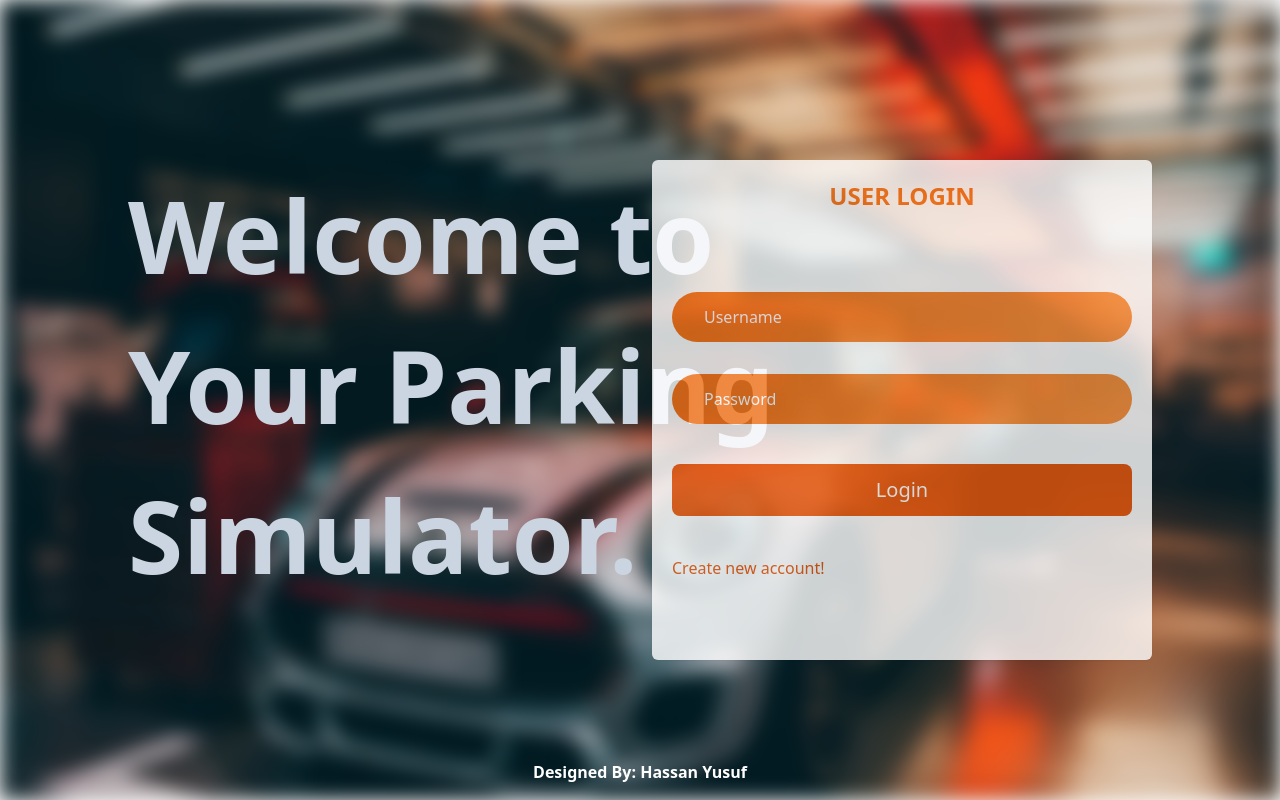
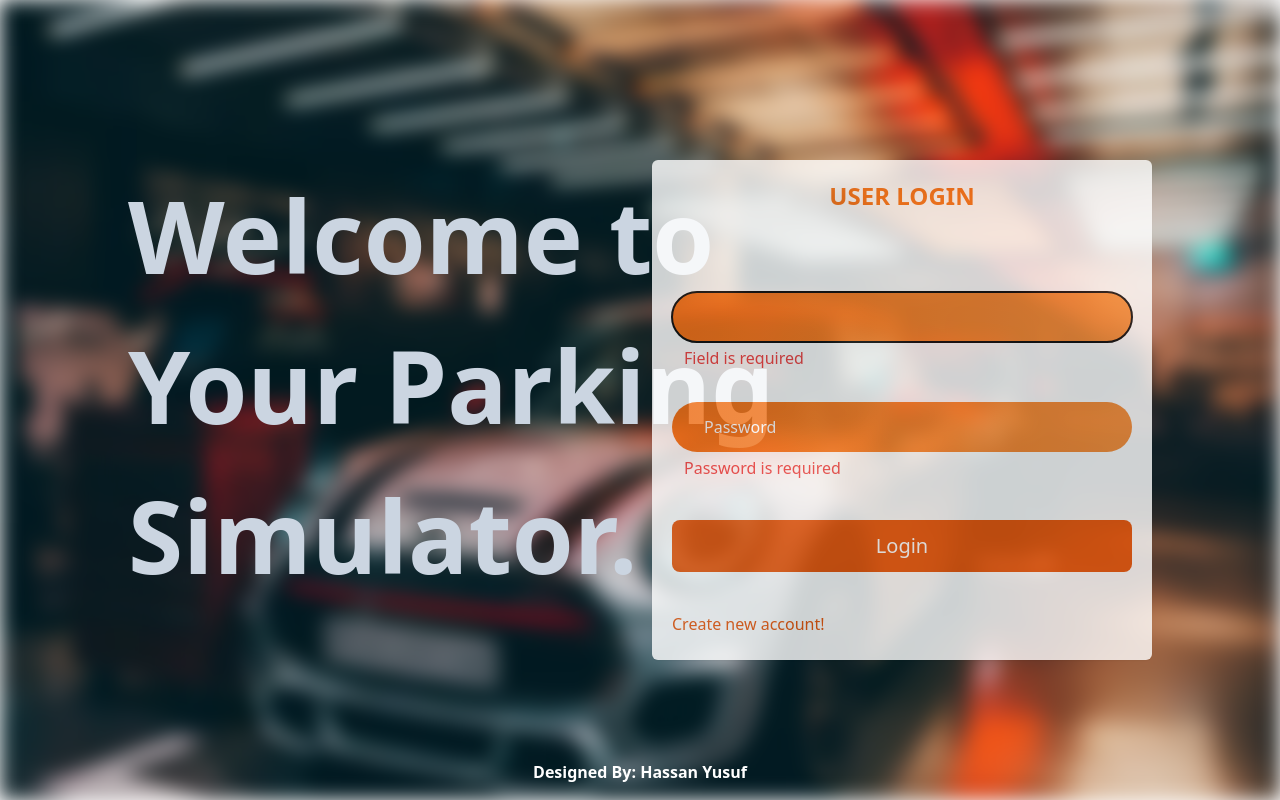
Before and after one commit to MHa55anY/parking-system, a React (Create React App) app in the folder parking-sys-client/: page / in a window 1280 px wide. Both pictures are taken after a click on the button "Login". Built offline with nearby package versions, Linux system fonts and the light colour scheme.

Commit message:
Integrated auth flow in client

```diff
--- a/parking-sys-client/package.json
+++ b/parking-sys-client/package.json
@@ -10,9 +10,11 @@
     "@types/node": "^16.18.80",
     "@types/react": "^18.2.55",
     "@types/react-dom": "^18.2.19",
+    "axios": "^1.6.7",
     "react": "^18.2.0",
     "react-dom": "^18.2.0",
     "react-hook-form": "^7.50.1",
+    "react-hot-toast": "^2.4.1",
     "react-icons": "^5.0.1",
     "react-router-dom": "^6.22.0",
     "react-scripts": "5.0.1",
--- a/parking-sys-client/src/components/inputs/FormInput.tsx
+++ b/parking-sys-client/src/components/inputs/FormInput.tsx
@@ -8,6 +8,7 @@ interface FormInputProps {
     type: 'email' | "password" | "text" | "number";
     placeholder?: string;
     icon?: IconType;
+    required?: boolean
 
 }
 
@@ -15,22 +16,59 @@ const FormInput: FC<FormInputProps> = ({
   name,
   type,
   placeholder,
-  icon: Icon
+  icon: Icon,
+  required
 }) => {
-  const { register } = useFormContext();
+  const { register, formState: { errors } } = useFormContext();
+  let validation = undefined;
+  if(required) {
+    validation = {
+      required: 'Field is required',
+      minLength: {
+        value: 1,
+        message: 'Field is required'
+      },
+    }
+  }
+  if(type === 'email') {
+    validation = {
+          required: 'Email is required',
+          pattern: {
+            value: /^[A-Z0-9._%+-]+@[A-Z0-9.-]+\.[A-Z]{2,}$/i,
+            message: 'Invalid email address'
+          }
+        }
+  }
+  if( type === 'password') {
+    validation = {
+        required: 'Password is required',
+        minLength: {
+          value: 6,
+          message: 'Password must be at least 6 characters long'
+        },
+        maxLength: {
+          value: 20,
+          message: 'Password cannot exceed 20 characters'
+        }
+    }
+  }
   return (
+    <div className="w-full flex flex-col relative">
       <div className="w-full flex items-center text-amber-500 relative">
           <div className="absolute inset-y-0 left-1 flex items-center pl-2 font-bold">
             {Icon && <Icon size={20} color="white"/>}
           </div>
           <input
-          {...register(name)}
+            {...register(name, validation)}
             type={type}
             placeholder={placeholder}
             className={`w-full text-white rounded-full h-[50px] p-2 focus:placeholder:opacity-0 bg-gradient-to-r from-orange-500 to-orange-400
                     placeholder:text-white ${Icon ? 'pl-10' : 'pl-8'}`}
           />
       </div>
+      {errors?.[name] && <p className="text-red-500 mt-1 pl-3">{errors?.[name]?.message as string}</p>}
+    </div>
+
   )
 }
 
--- a/parking-sys-client/src/components/landingPage/LoginCard.tsx
+++ b/parking-sys-client/src/components/landingPage/LoginCard.tsx
@@ -1,22 +1,37 @@
-import { FieldValues, FormProvider, useForm } from "react-hook-form"
+import { FormProvider, useForm } from "react-hook-form"
 import FormInput from "../inputs/FormInput"
 import { useState } from "react";
+import useAuth from "../../hooks/useAuth";
 
 const LoginCard = () => {
-  const [login, setLogin] = useState(true);
-  const methods = useForm<{email: string, password: string}>();
-  const { handleSubmit } = methods;
-  const onSubmit = (data: FieldValues) => console.log(data);
+  const [loginFlow, setLoginFlow] = useState(true);
+  const methods = useForm<{userName: string, password: string}>();
+  const { handleSubmit, reset } = methods;
+  const { login, register } = useAuth();
+  const onSubmit = async (data: {userName: string, password: string}) => {
+    if(loginFlow) {
+      await login(data);
+    }
+    else await register(data);
+  };
+
+  const switchFlows = () => {
+    reset({
+      userName: '',
+      password: ''
+    });
+    setLoginFlow(!loginFlow)
+  }
   return (
     <FormProvider {...methods}>
       <div
         className="w-[500px] h-[500px] fixed p-5 bg-white right-[10%] top-[20%] rounded-md opacity-80 shadow-sm" >
           <header className="text-2xl text-orange-500 font-bold text-center mb-[80px]">
-            {login ? 'USER LOGIN' : 'CREATE ACCOUNT'}
+            {loginFlow ? 'USER LOGIN' : 'CREATE ACCOUNT'}
           </header>
           <div className="flex flex-col gap-8">
-              <FormInput name="email" type="email" placeholder="Username" />
-              <FormInput name="password" type="password" placeholder="Password" />
+              <FormInput name="userName" type="text" placeholder="Username" required />
+              <FormInput name="password" type="password" placeholder="Password" required />
           </div>
           <div className="flex justify-center mt-10 text-xl">
             <button
@@ -24,12 +39,12 @@ const LoginCard = () => {
               onClick={handleSubmit(onSubmit)}
               className="bg-orange-600 hover:opacity-80 p-3 rounded-lg w-[500px] text-white"
             >
-              {login ? 'Login' : 'Sign In'}
+              {loginFlow ? 'Login' : 'Register'}
             </button>
           </div>
           <footer className="flex flex-row justify-between mt-10">
-            <label className="text-orange-600 cursor-pointer" onClick={() => setLogin(!login)}>
-              {login ? 'Create new account!' : 'Already have an account? Login!'}
+            <label className="text-orange-600 cursor-pointer" onClick={switchFlows}>
+              {loginFlow ? 'Create new account!' : 'Already have an account? Login!'}
             </label>
           </footer>
       </div>
--- /dev/null
+++ b/parking-sys-client/src/hooks/useAuth.tsx
@@ -0,0 +1,59 @@
+import { create } from 'zustand';
+import { loginUser, registerUser } from '../services/auth';
+import toast from 'react-hot-toast';
+import { isAxiosError } from 'axios';
+
+interface AuthStore {
+  authToken: string | null;
+  login: (creds: { userName: string; password: string }) => Promise<void>;
+  register: (creds: { userName: string; password: string }) => Promise<void>;
+  logout: () => void;
+  isAuthenticated: () => boolean;
+}
+
+const useAuth = create<AuthStore>((set, get) => ({
+  authToken: localStorage.getItem('authToken') || null,
+  login: async (creds) => {
+    try {
+      const { data } = await loginUser(creds);
+      if (data?.success) {
+        localStorage.setItem('authToken', data?.accessToken);
+        set({ authToken: data?.accessToken });
+        toast.success("You have successfully Logged In 😀!");
+      } else {
+        toast.error(data?.message);
+      }
+    } catch (error) {
+      if (isAxiosError(error)) {
+        const message = error?.response?.data?.message;
+        toast.error(message + "🤔");
+      } else {
+        toast.error("An unexpected error occurred 😔");
+      }
+    }
+  },
+  register: async (creds) => {
+    try {
+      const { data } = await registerUser(creds);
+      if (data?.success) {
+        toast.success("You have successfully registered 😀!");
+      } else {
+        toast.error(data?.message);
+      }
+    } catch (error) {
+      if (isAxiosError(error)) {
+        const message = error?.response?.data?.message;
+        toast.error(message + "🤔");
+      } else {
+        toast.error("An unexpected error occurred 😔");
+      }
+    }
+  },
+  logout: () => {
+    localStorage.removeItem('authToken');
+    set({ authToken: null });
+  },
+  isAuthenticated: () => !!get().authToken,
+}));
+
+export default useAuth;
--- a/parking-sys-client/src/routes/index.tsx
+++ b/parking-sys-client/src/routes/index.tsx
@@ -1,14 +1,22 @@
 import { Route, BrowserRouter as Router, Routes } from "react-router-dom";
 import LandingPage from "../components/landingPage/LandingPage";
 import ParkingScreen from "../components/parking/ParkingScreen";
+import useAuth from "../hooks/useAuth";
+import { Toaster } from "react-hot-toast";
 
-const AppRoutes = () => (
-    <Router>
-        <Routes>
-            <Route path="/" element={<LandingPage/>} />
-            <Route path="/parking" element={<ParkingScreen/>} />
-        </Routes>
-    </Router>
-)
+const AppRoutes = () => {
+    const { isAuthenticated, login, logout } = useAuth();
+    return(
+        <>
+            <Toaster />
+            <Router>
+                <Routes>
+                    <Route path="/" element={<LandingPage />} />
+                    <Route path="/parking" element={<ParkingScreen />} />
+                </Routes>
+            </Router>
+        </>
+    )
+}
 
 export default AppRoutes;
--- /dev/null
+++ b/parking-sys-client/src/services/auth.ts
@@ -0,0 +1,4 @@
+import axiosInstance from "./axiosInstance";
+
+export const loginUser = (payload: {userName:string, password: string}) => axiosInstance.post('/user/login', payload);
+export const registerUser = (payload: {userName:string, password: string}) => axiosInstance.post('/user/register', payload);
--- /dev/null
+++ b/parking-sys-client/src/services/axiosInstance.tsx
@@ -0,0 +1,27 @@
+import axios from 'axios';
+import toast from 'react-hot-toast';
+
+// Create an instance of axios
+const axiosInstance = axios.create({
+  baseURL: 'http://localhost:5000', // Your API base URL
+});
+
+// Add a request interceptor
+axiosInstance.interceptors.request.use(
+  (config) => {
+    const authToken = localStorage.getItem('authToken');
+    if (authToken) {
+      config.headers.Authorization = `Bearer ${authToken}`;
+    }
+
+    return config;
+  },
+  (error) => {
+    if (!(window.location.pathname === '/')) {
+      toast.error("You are not authorized to view this resource! 😢")
+      return Promise.reject(error);
+    }
+  }
+);
+
+export default axiosInstance;
```
Also changed, not shown: 1 other file (tests, documents, lock files or other folders). Lines whose indentation alone changed are shown as unchanged.
